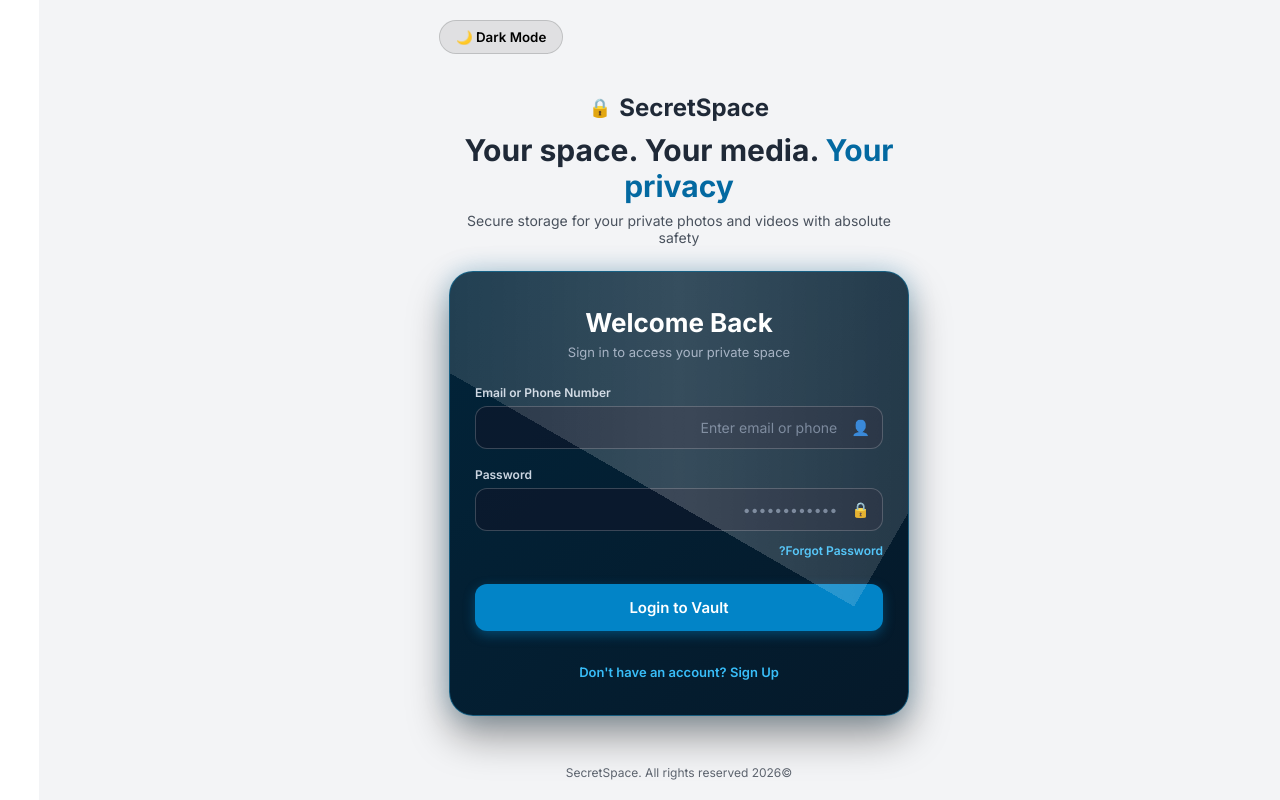
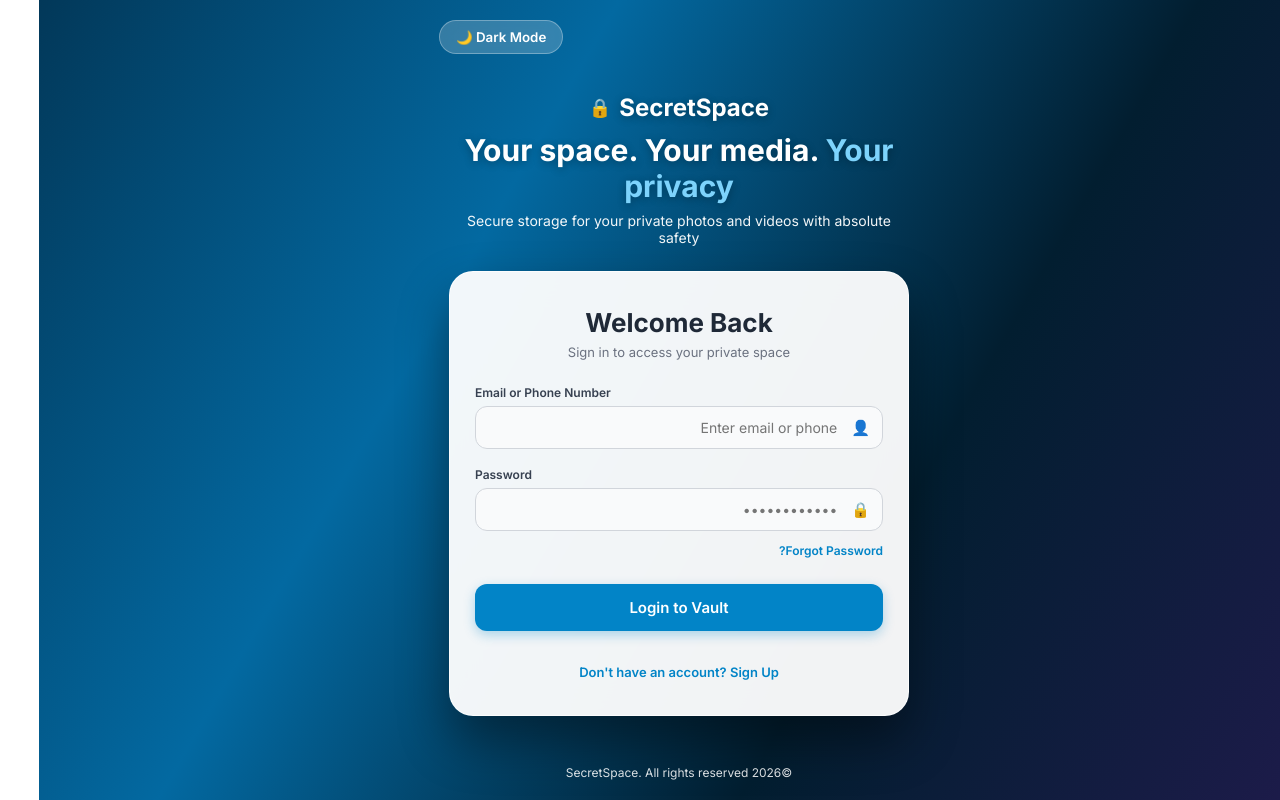
Before and after one commit to yazanmoha33-create/SecretSpace, a React (Vite) app: page / in a window 1280 px wide. Built offline with nearby package versions, Linux system fonts and the light colour scheme.

Commit message:
Update App.css

```diff
--- a/src/App.css
+++ b/src/App.css
@@ -7,7 +7,7 @@
   font-family: 'Inter', sans-serif;
 }
 
-/* خلفية الصفحة أصبحت ثابتة ونظيفة تماماً كما طلبت */
+/* الخلفية الكبيرة للصفحة هي التي تأخذ التدرج الغامق المتحرك واللمعة */
 .app-container {
   min-height: 100vh;
   display: flex;
@@ -17,17 +17,26 @@
   padding: 20px;
   position: relative;
   overflow-x: hidden;
+  background-size: 300% 300%;
   transition: color 0.4s ease;
 }
 
 .app-container.light {
-  background-color: #f3f4f6;
-  color: #1f2937;
+  background: linear-gradient(120deg, #023859, #0369a1, #021e30, #1e1b4b);
+  animation: gradientShift 14s ease infinite;
+  color: #ffffff;
 }
 
 .app-container.dark {
-  background-color: #0b0f19;
+  background: linear-gradient(120deg, #030712, #0f172a, #1e1b4b, #020617);
+  animation: gradientShift 14s ease infinite;
   color: #f1f1f1;
+}
+
+@keyframes gradientShift {
+  0% { background-position: 0% 50%; }
+  50% { background-position: 100% 50%; }
+  100% { background-position: 0% 50%; }
 }
 
 .top-bar-settings {
@@ -40,22 +49,19 @@
 }
 
 .theme-toggle-btn {
-  background: rgba(0, 0, 0, 0.08);
-  border: 1px solid rgba(0, 0, 0, 0.15);
+  background: rgba(255, 255, 255, 0.2);
+  border: 1px solid rgba(255, 255, 255, 0.3);
   padding: 8px 16px;
   border-radius: 20px;
+  color: white;
   font-weight: 600;
   cursor: pointer;
+  backdrop-filter: blur(8px);
   transition: all 0.3s ease;
 }
 
-.dark .theme-toggle-btn {
-  background: rgba(255, 255, 255, 0.1);
-  border-color: rgba(255, 255, 255, 0.2);
-  color: white;
-}
-
 .theme-toggle-btn:hover {
+  background: rgba(255, 255, 255, 0.35);
   transform: scale(1.05);
 }
 
@@ -91,6 +97,7 @@
 .logo-text {
   font-size: 24px;
   font-weight: 700;
+  text-shadow: 0 2px 8px rgba(0,0,0,0.3);
 }
 
 .logo-icon {
@@ -102,67 +109,39 @@
   font-weight: 800;
   margin-bottom: 8px;
   line-height: 1.2;
+  text-shadow: 0 2px 8px rgba(0,0,0,0.3);
 }
 
 .highlight-text {
-  color: #0369a1;
-}
-
-.dark .highlight-text {
-  color: #38bdf8;
+  color: #7dd3fc;
 }
 
 .hero-section p {
   font-size: 14px;
-  opacity: 0.8;
+  opacity: 0.95;
 }
 
-/* هنا يتم تطبيق الألوان الغامقة واللمعة المتحركة (Shimmer) على البطاقة فقط */
+/* بطاقة الدخول والخزنة تصبح نظيفة ومرتبة (بفتحة خلفية ناعمة تبرز فوق الخلفية الغامقة) */
 .login-card {
   width: 100%;
-  background: linear-gradient(135deg, #033454, #022338, #071321);
-  background-size: 300% 300%;
-  animation: cardGradientShift 10s ease infinite;
-  color: #ffffff;
+  background: rgba(255, 255, 255, 0.95);
+  backdrop-filter: blur(16px);
+  color: #1f2937;
   padding: 35px 25px;
   border-radius: 24px;
-  box-shadow: 0 20px 40px rgba(0, 0, 0, 0.4), 0 0 25px rgba(2, 132, 199, 0.25);
-  border: 1.5px solid rgba(56, 189, 248, 0.4);
+  box-shadow: 0 25px 50px rgba(0, 0, 0, 0.4);
+  border: 1.5px solid rgba(255, 255, 255, 0.8);
   position: relative;
   overflow: hidden;
   transition: all 0.4s cubic-bezier(0.4, 0, 0.2, 1);
-  animation-name: cardGradientShift, fadeInUp;
-  animation-duration: 10s, 0.6s;
-  animation-iteration-count: infinite, 1;
+  animation: fadeInUp 0.6s ease;
 }
 
-@keyframes cardGradientShift {
-  0% { background-position: 0% 50%; }
-  50% { background-position: 100% 50%; }
-  100% { background-position: 0% 50%; }
-}
-
-.login-card::before {
-  content: '';
-  position: absolute;
-  top: -50%;
-  left: -50%;
-  width: 200%;
-  height: 200%;
-  background: linear-gradient(
-    60deg,
-    transparent,
-    rgba(255, 255, 255, 0.2),
-    transparent
-  );
-  transform: rotate(30deg);
-  animation: shimmerEffect 4.5s linear infinite;
-  pointer-events: none;
-}
-
-@keyframes shimmerEffect {
-  0% { transform: translateY(-100%) rotate(30deg); }
-  100% { transform: translateY(100%) rotate(30deg); }
+.dark .login-card {
+  background: rgba(15, 23, 42, 0.92);
+  color: #f1f1f1;
+  border-color: rgba(255, 255, 255, 0.12);
+  box-shadow: 0 25px 50px rgba(0, 0, 0, 0.7);
 }
 
 .login-card.vault-card-wide {
@@ -178,11 +157,14 @@
   font-size: 26px;
   font-weight: 700;
   margin-bottom: 6px;
-  color: #ffffff;
 }
 
 .login-header p {
   font-size: 13px;
+  color: #6b7280;
+}
+
+.dark .login-header p {
   color: #94a3b8;
 }
 
@@ -202,22 +184,31 @@
 .input-group label {
   font-size: 12px;
   font-weight: 600;
+  color: #374151;
+}
+
+.dark .input-group label {
   color: #cbd5e1;
 }
 
 .input-wrapper {
   display: flex;
   align-items: center;
-  border: 1.5px solid rgba(255, 255, 255, 0.2);
+  border: 1.5px solid #d1d5db;
   border-radius: 12px;
   padding: 0 12px;
-  background: rgba(15, 23, 42, 0.6);
+  background: #f9fafb;
   transition: all 0.3s ease;
 }
 
 .input-wrapper:focus-within {
-  border-color: #38bdf8;
-  box-shadow: 0 0 0 4px rgba(56, 189, 248, 0.25);
+  border-color: #0284c7;
+  box-shadow: 0 0 0 4px rgba(2, 132, 199, 0.15);
+}
+
+.dark .input-wrapper {
+  border-color: #475569;
+  background: #020617;
 }
 
 .icon {
@@ -232,11 +223,7 @@
   font-size: 14px;
   outline: none;
   background: transparent;
-  color: #ffffff;
-}
-
-.input-wrapper input::placeholder {
-  color: #64748b;
+  color: inherit;
 }
 
 .login-btn {
@@ -250,7 +237,7 @@
   cursor: pointer;
   transition: all 0.2s ease;
   margin-top: 8px;
-  box-shadow: 0 4px 12px rgba(2, 132, 199, 0.4);
+  box-shadow: 0 4px 12px rgba(2, 132, 199, 0.3);
 }
 
 .login-btn:hover {
@@ -272,7 +259,7 @@
 }
 
 .link-text {
-  color: #38bdf8;
+  color: #0284c7;
   cursor: pointer;
   font-weight: 600;
   transition: opacity 0.2s;
@@ -283,15 +270,19 @@
   opacity: 0.8;
 }
 
+.dark .link-text {
+  color: #38bdf8;
+}
+
 .error-text {
-  color: #f87171;
+  color: #ef4444;
   font-size: 12px;
   text-align: center;
   margin: 0;
 }
 
 .success-text {
-  color: #4ade80;
+  color: #22c55e;
   font-size: 12px;
   text-align: center;
   margin: 0;
@@ -311,9 +302,13 @@
 
 .vault-user-email {
   font-size: 13px;
-  color: #38bdf8;
+  color: #0284c7;
   font-weight: 600;
   margin-top: 4px;
+}
+
+.dark .vault-user-email {
+  color: #38bdf8;
 }
 
 .vault-nav-tabs {
@@ -326,17 +321,21 @@
   flex: 1;
   padding: 10px;
   border-radius: 10px;
-  border: 1.5px solid rgba(255, 255, 255, 0.2);
+  border: 1.5px solid #d1d5db;
   background: transparent;
-  color: #ffffff;
+  color: inherit;
   font-size: 13px;
   font-weight: 600;
   cursor: pointer;
   transition: all 0.3s ease;
 }
 
+.dark .tab-btn {
+  border-color: #475569;
+}
+
 .tab-btn:hover {
-  border-color: #38bdf8;
+  border-color: #0284c7;
 }
 
 .tab-btn.active {
@@ -355,18 +354,22 @@
 .cat-pill {
   padding: 6px 14px;
   border-radius: 20px;
-  border: 1.5px solid rgba(255, 255, 255, 0.2);
+  border: 1.5px solid #cbd5e1;
   background: transparent;
   font-size: 12px;
   font-weight: 600;
   cursor: pointer;
-  color: #ffffff;
+  color: inherit;
   white-space: nowrap;
   transition: all 0.2s ease;
 }
 
+.dark .cat-pill {
+  border-color: #475569;
+}
+
 .cat-pill:hover {
-  background: rgba(2, 132, 199, 0.2);
+  background: rgba(2, 132, 199, 0.1);
 }
 
 .cat-pill.active {
@@ -404,8 +407,12 @@
   max-height: 400px;
   overflow-y: auto;
   padding: 12px;
+  background: rgba(0, 0, 0, 0.04);
+  border-radius: 16px;
+}
+
+.dark .gallery-grid-full {
   background: rgba(0, 0, 0, 0.2);
-  border-radius: 16px;
 }
 
 .image-card-full {
@@ -414,7 +421,7 @@
   overflow: hidden;
   height: 130px;
   background: #000;
-  box-shadow: 0 6px 12px rgba(0, 0, 0, 0.3);
+  box-shadow: 0 6px 12px rgba(0, 0, 0, 0.15);
   transition: transform 0.3s ease;
 }
 
@@ -491,8 +498,12 @@
   grid-column: span 4;
   text-align: center;
   font-size: 14px;
+  color: #6b7280;
+  padding: 50px 20px;
+}
+
+.dark .no-images-text {
   color: #94a3b8;
-  padding: 50px 20px;
 }
 
 .logout-btn {
@@ -514,11 +525,13 @@
 
 .footer-copyright {
   font-size: 12px;
-  opacity: 0.7;
+  opacity: 0.85;
   margin-top: 20px;
+  color: white;
+  z-index: 10;
 }
 
-/* الأنيميشن */
+/* الحركات */
 @keyframes fadeIn {
   from { opacity: 0; transform: scale(0.97); }
   to { opacity: 1; transform: scale(1); }
```
